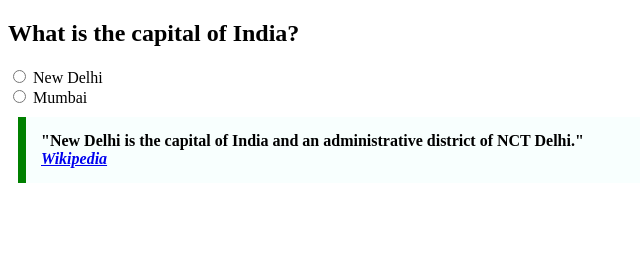
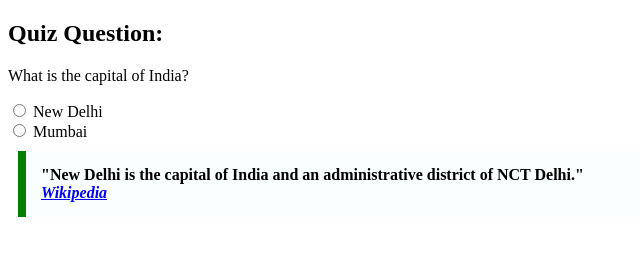
Before and after one commit to acciojob/trivia-JYOTIPATIL-hub, a website: page main.html in a window 1280 px wide. Shown: the whole page, without its empty margins (0-640 px from the left). Drawn offline with Linux system fonts and the light colour scheme.

Commit message:
created a submission

```diff
--- a/main.html
+++ b/main.html
@@ -8,7 +8,10 @@
 
 <body>
 	<!-- the entire body must be written by student -->
-	<h2>What is the capital of  India?</h2>
+
+	    <h2>Quiz Question:</h2>
+
+	<p>What is the capital of  India?</p>
 	 <form>
         <input type="radio" id="newDelhi" name="capital" value="New Delhi">
         <label for="newDelhi">New Delhi</label><br>
```
